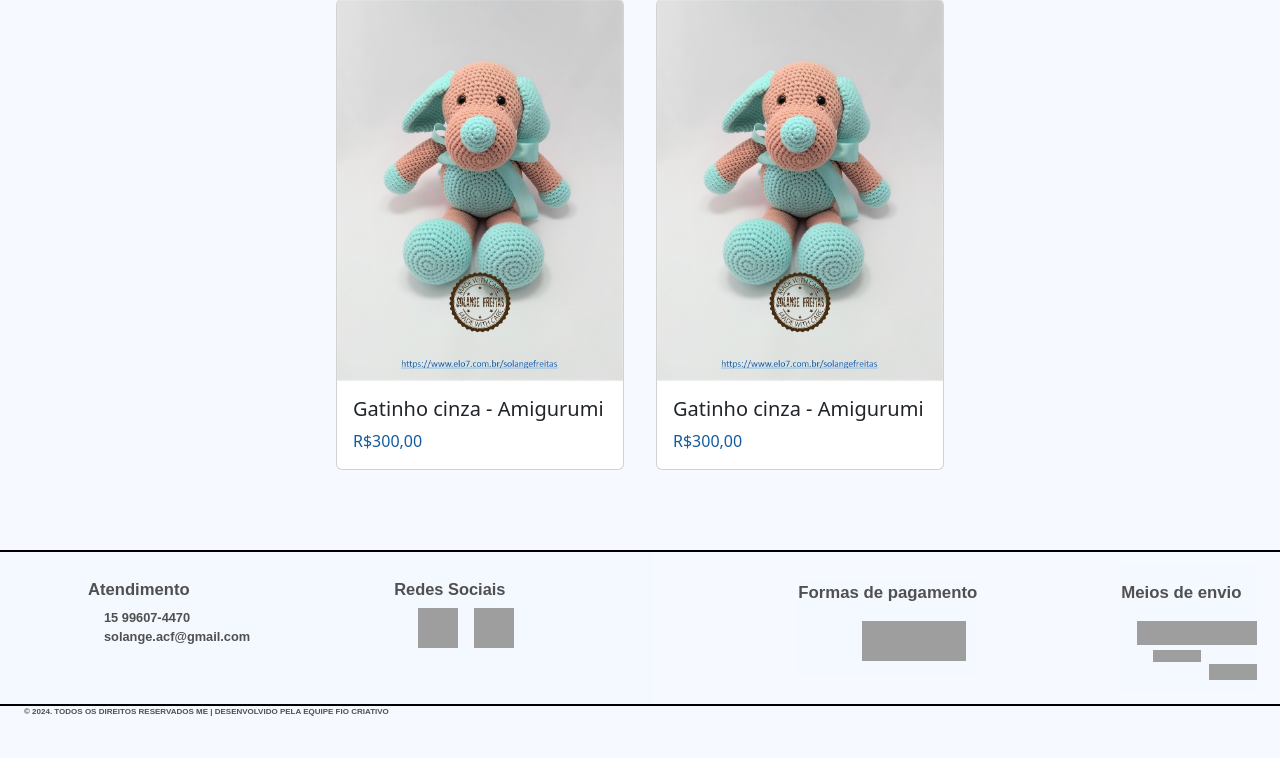
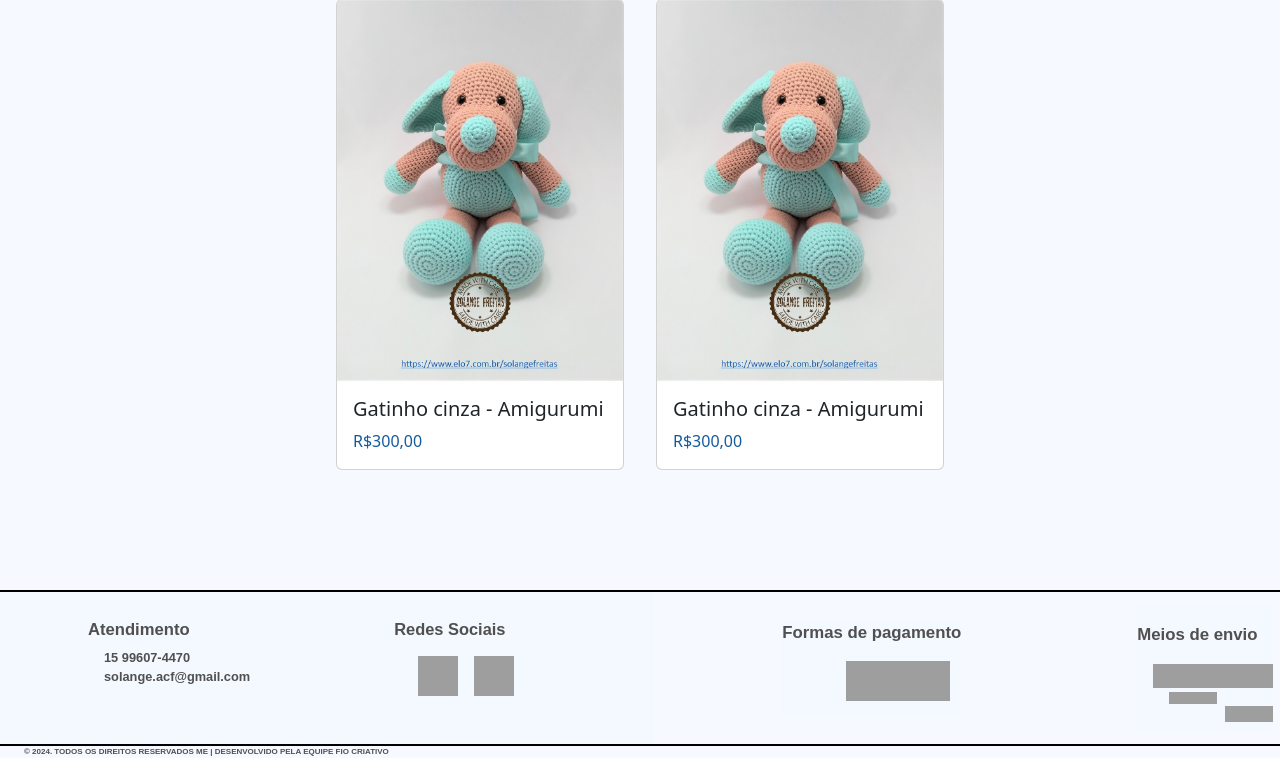
Before and after one commit to PedroMTG/TCC, a PHP site: page /inicio.php in a window 1280 px wide. Shown: the part 742-1500 px from the top of the page. Before the commit the page ends 1458 px from the top, so only its background shows below. Run offline with PHP 8.4, Linux system fonts and the light colour scheme; some libraries are stand-ins or nearby versions; grey boxes are pictures that could not be loaded.

Commit message:
pequenas mudanças

```diff
--- a/CSS/rodape.css
+++ b/CSS/rodape.css
@@ -39,6 +39,7 @@
     .rodape-redes h1{
         font-size: 135%;
         font-weight: bold;
+        margin-block-end: 2vh;
     }
 
     .rodape-img{
@@ -80,7 +81,7 @@
     }
 
     .linha-rodape-1{
-        margin-top: 10vh;
+        margin-top: 15vh;
         height: 0.2vh;
         width: 100%;
         background-color: black;
@@ -104,11 +105,12 @@
         background-color: var(--corfundo);
         display: flex;
         flex-direction: column;
+        margin-left: 2rem;
     }
 
     .rodape-envio{
         font-size: 105%;
-        margin-top: 2vh;
+        margin-top: 2.3vh;
         font-weight: bold;
     }
 
@@ -129,7 +131,7 @@
         width: 6vh;
         position: absolute;
         margin-left: 11vh;
-        margin-top: 12.5vh;
+        margin-top: 12.8vh;
     }
     .rodape-segundo{
         display: flex;
@@ -142,7 +144,7 @@
         display: flex;
         flex-direction: row;
         align-items: center;
-        gap: 9rem;
+        gap: 8rem;
     }
       /* FECHA RODAPE */
 }
@@ -297,4 +299,5 @@
     }
 
       /* FECHA RODAPE MOBILE */
+
 }
--- a/footer.php
+++ b/footer.php
@@ -1,5 +1,5 @@
 <footer>
-<div class="linha-rodape-1"></div>
+    <div class="linha-rodape-1"></div>
     <div class="rodape-principal">
         <div class="rodape-corpo font_1">
             <div class="rodape-atendimento font_1">
--- a/perguntas.php
+++ b/perguntas.php
@@ -6,6 +6,7 @@
     <meta name="viewport" content="width=device-width, initial-scale=1.0">
     <link href="https://cdn.jsdelivr.net/npm/bootstrap@5.3.0/dist/css/bootstrap.min.css" rel="stylesheet" integrity="sha384-9ndCyUaIbzAi2FUVXJi0CjmCapSmO7SnpJef0486qhLnuZ2cdeRhO02iuK6FUUVM" crossorigin="anonymous">
     <link rel="stylesheet" href="css/style.css">
+    <link rel="stylesheet" href="css/rodape.css">
     <script src="https://cdn.jsdelivr.net/npm/bootstrap@5.3.0/dist/js/bootstrap.bundle.min.js" integrity="sha384-geWF76RCwLtnZ8qwWowPQNguL3RmwHVBC9FhGdlKrxdiJJigb/j/68SIy3Te4Bkz" crossorigin="anonymous"></script>
     <script src="https://unpkg.com/@phosphor-icons/web"></script>
     <script src="script-pergunt.js" defer></script>
```
